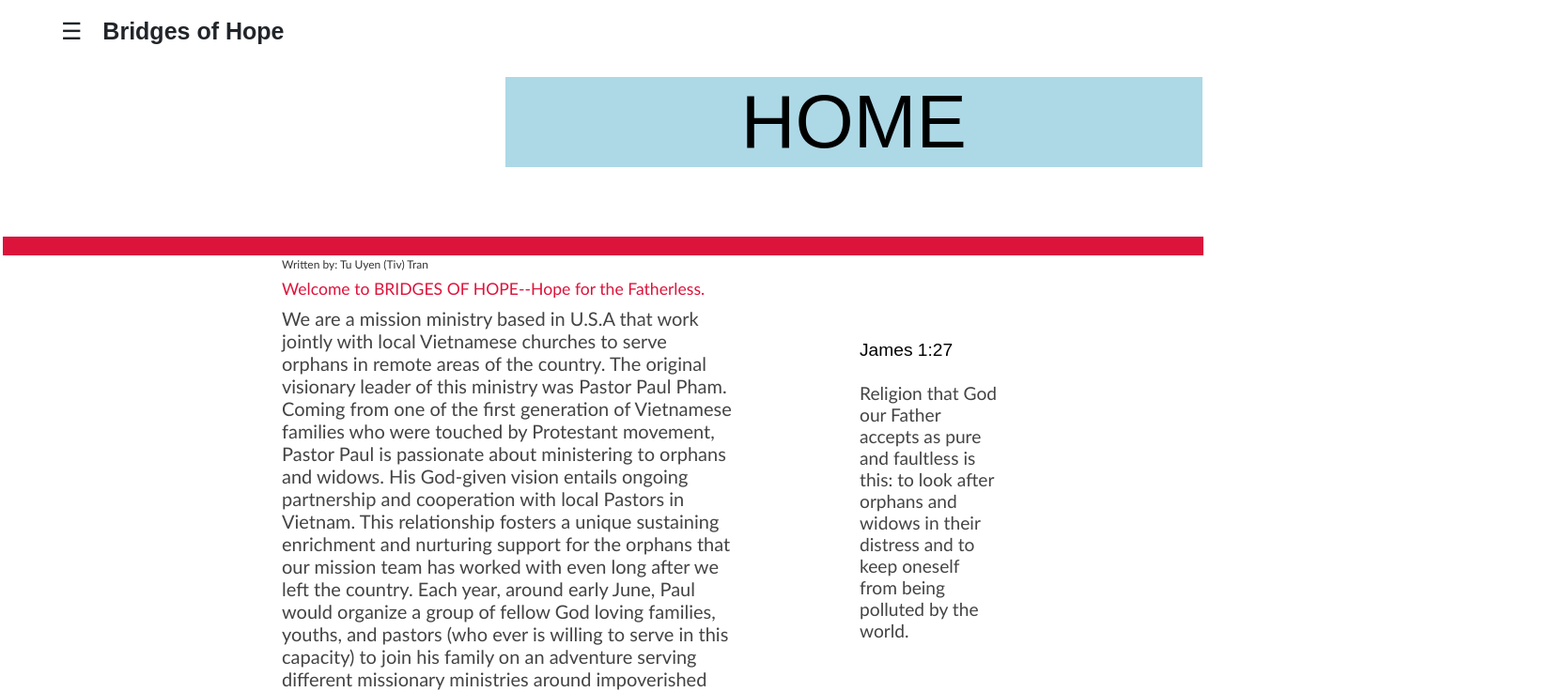
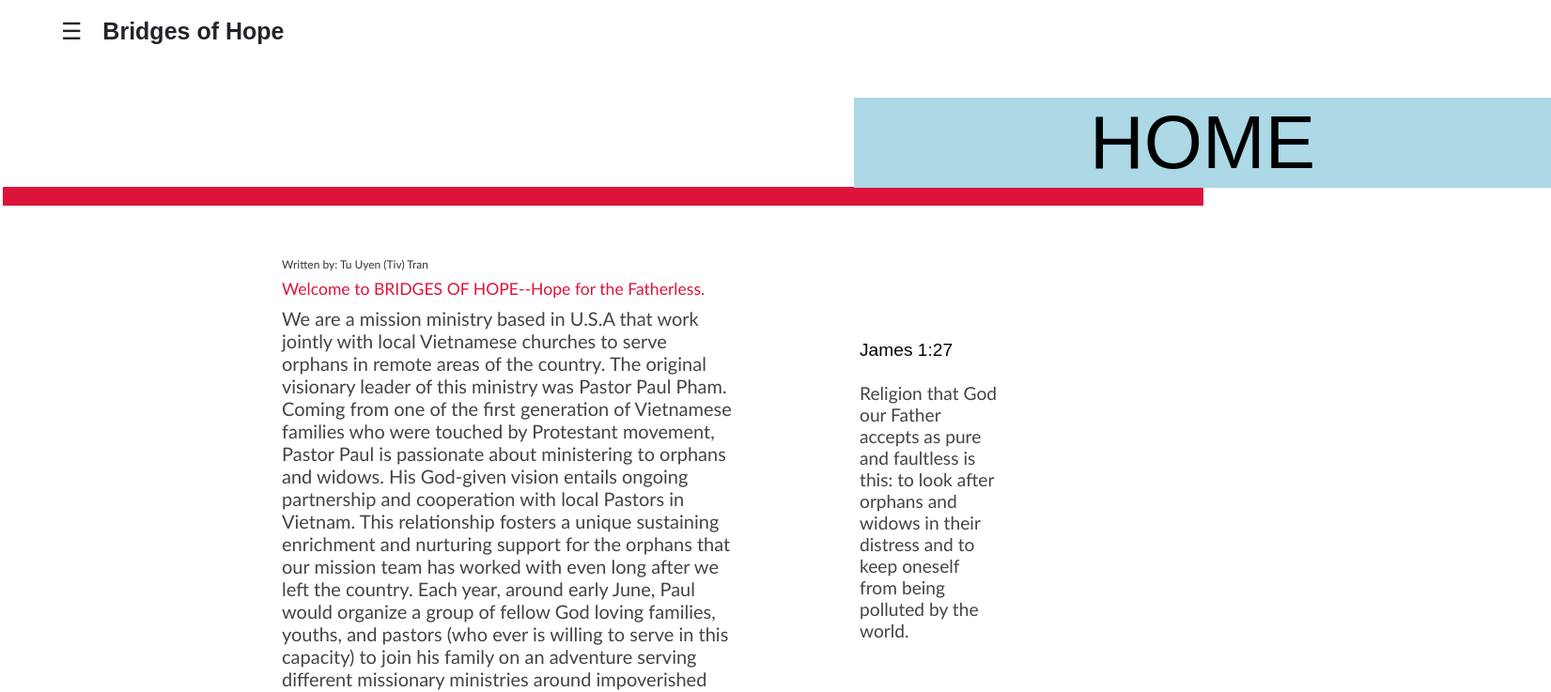
Before and after one commit to mapumarshmallow/Bridges-Of-Hope, an Angular app: page /homepage in a window 1280 px wide. Shown: the top 737 px of the page at 94% size, 1651 px wide, since content can reach past the window. Built offline with nearby package versions, Linux system fonts and the light colour scheme.

Commit message:
fixed header

```diff
--- a/src/app/homepage/header/header.component.css
+++ b/src/app/homepage/header/header.component.css
@@ -8,11 +8,11 @@
     color: rgb(0, 0, 0);
     text-align: center;
     font-size: 500%;
-    margin : 4% 0% 0% 0%;
+    margin : 7% -50% 0% 50%;
   }
 .header-size {
   margin : 0% 0% 5% 42%;
-  height : 10px;
+  height : 20px;
   width : 100%;
 }
 .header {
@@ -20,5 +20,5 @@
   width : 100%;
 }
 .header-line {
-  margin : 10% 16% 0% -1%;
+  margin : 5% 16% 0% -1%;
 }
```
